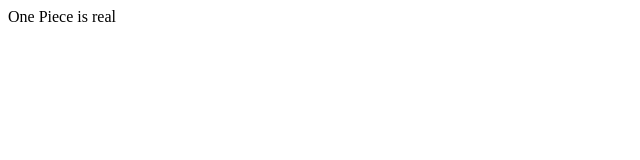
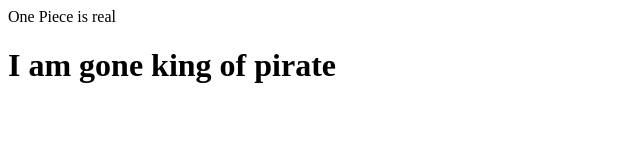
Before and after one commit to kurkuteOmkar/First-Repo, a plain HTML site: page index.html in a window 1280 px wide. Shown: the whole page, without its empty margins (0-640 px from the left). Drawn offline with Linux system fonts and the light colour scheme.

Commit message:
luffysan

```diff
--- a/index.html
+++ b/index.html
@@ -7,5 +7,6 @@
 </head>
 <body>
     One Piece is real
+    <h1>I am gone king of pirate</h1>
 </body>
 </html>
```
